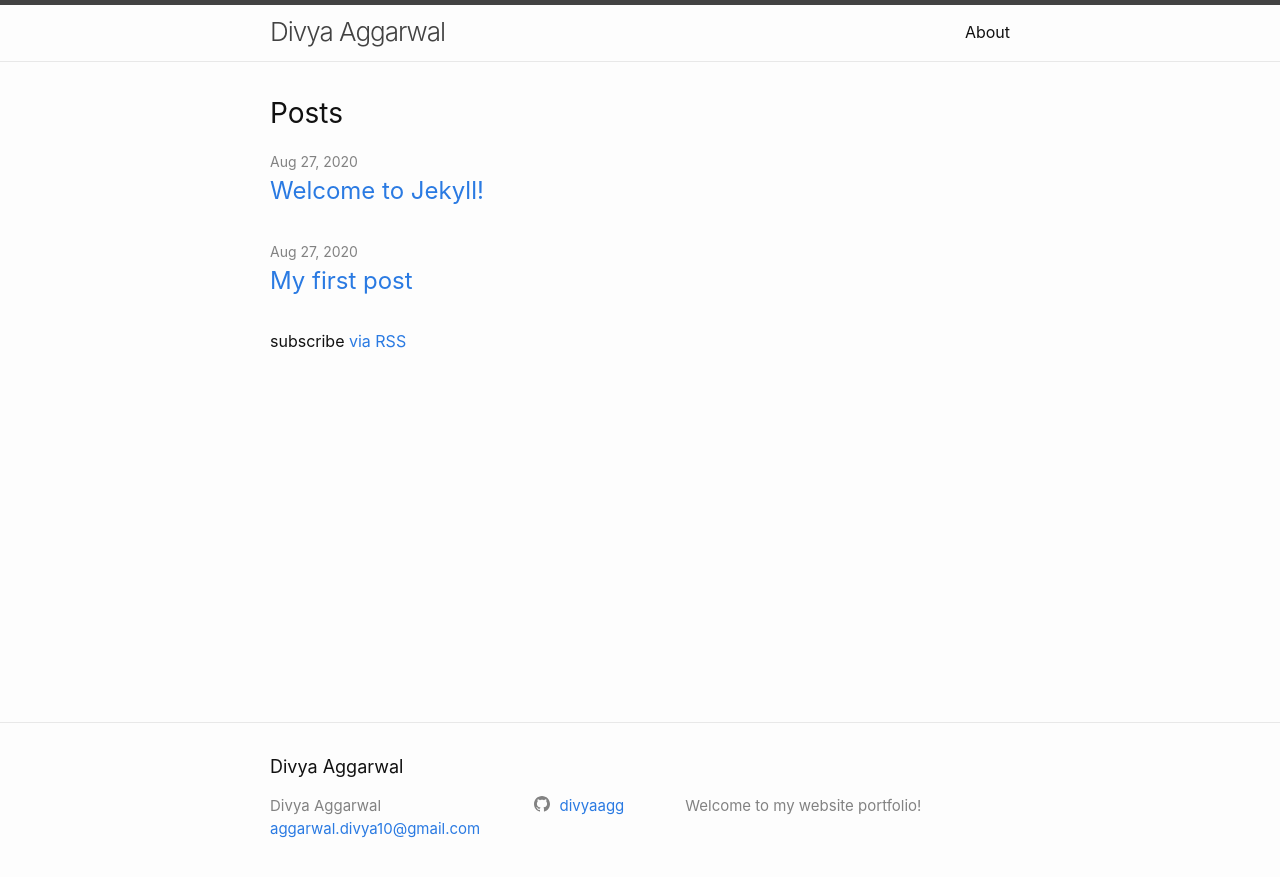
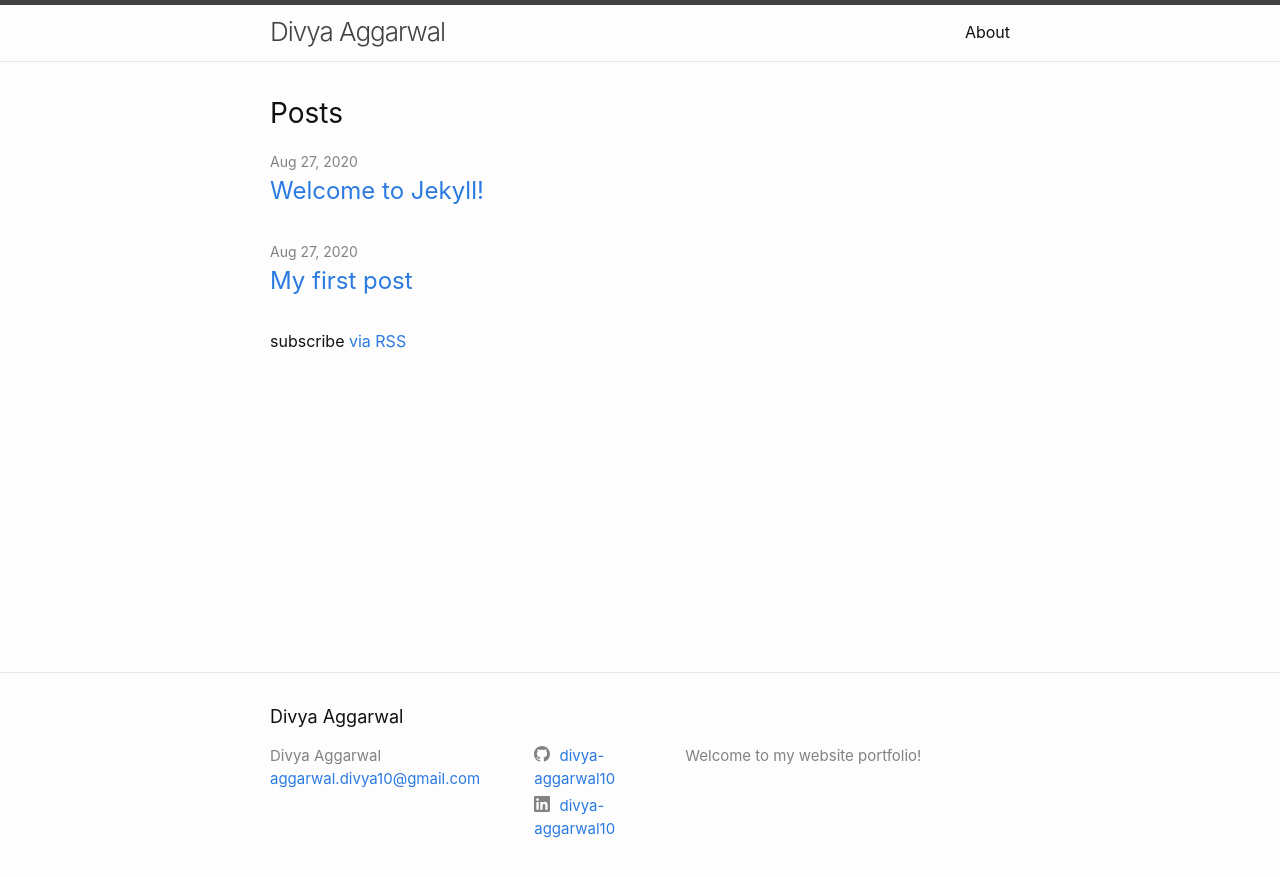
Before and after one commit to divya-aggarwal10/mywebsite, a Jekyll site: the page built from index.markdown, in a window 1280 px wide. Shown: the top 877 px of the page. Built offline with Jekyll 4.4.1, drawn with Linux system fonts in a browser that asks for light colours.

Commit message:
branding

```diff
--- a/_config.yml
+++ b/_config.yml
@@ -25,7 +25,8 @@ description: >- # this means to ignore newlines until "baseurl:"
 baseurl: "" # the subpath of your site, e.g. /blog
 url: "" # the base hostname & protocol for your site, e.g. http://example.com
 #twitter_username:
-github_username: divyaagg
+github_username: divya-aggarwal10
+linkedin_username: divya-aggarwal10
 
 # Build settings
 # theme: minima
```
